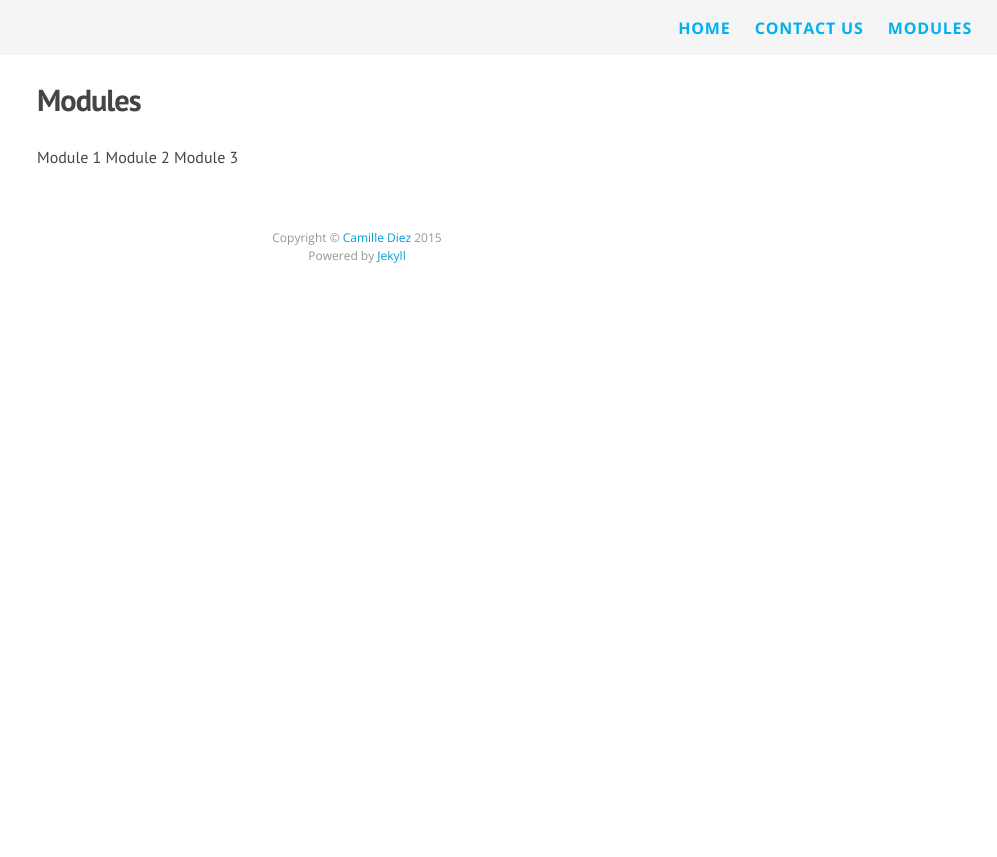
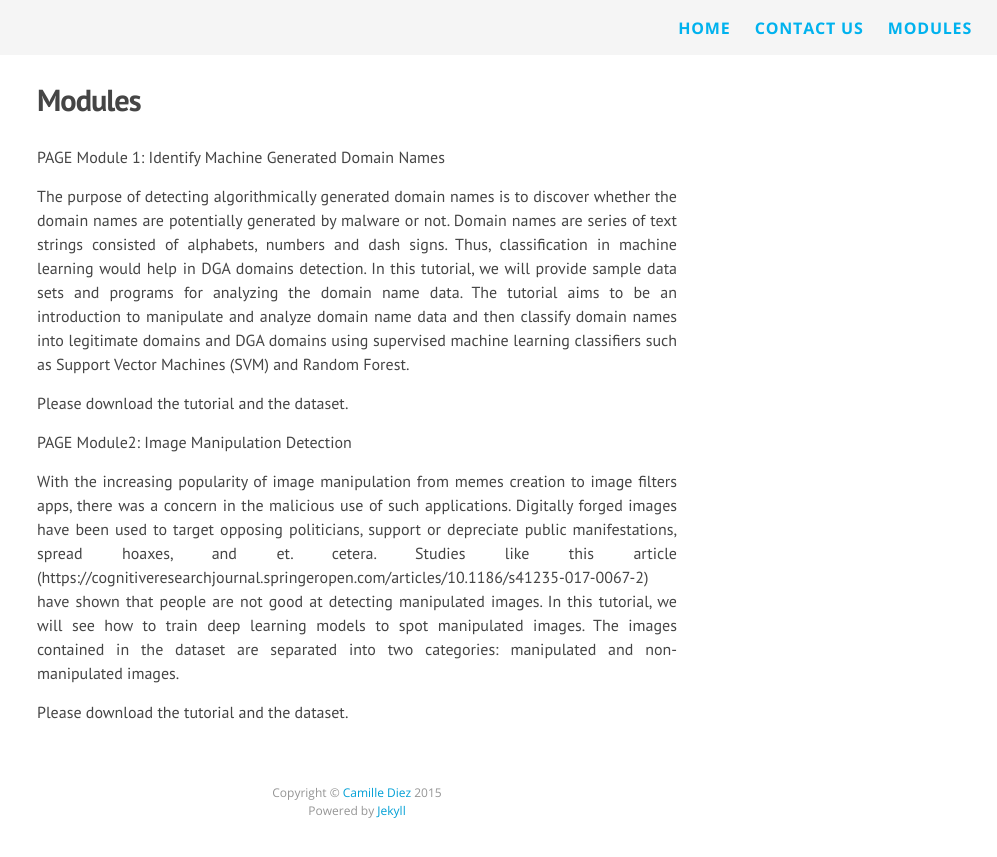
Before and after one commit to daisecpace/daisecpace, a Jekyll site: the page built from modules.md, in a window 1280 px wide. Shown: the top 857 px of the page, without its empty margins (283-1280 px from the left). Built offline with Jekyll 4.4.1, drawn with Linux system fonts in a browser that asks for light colours; nearby versions of some CDN libraries; Markdown is read by kramdown in place of the engine named in the settings.

Commit message:
Adding the content in each tab

```diff
--- a/modules.md
+++ b/modules.md
@@ -3,6 +3,18 @@ layout: page
 title: Modules
 permalink: /modules/
 ---
-Module 1
-Module 2
-Module 3
+PAGE Module 1:  Identify Machine Generated Domain Names
+
+The purpose of detecting algorithmically generated domain names is to discover whether the domain names are potentially generated by malware or not. Domain names are series of text strings consisted of alphabets, numbers and dash signs. Thus, classification in machine learning would help in DGA domains detection. In this tutorial, we will provide sample data sets and programs for analyzing the domain name data. The tutorial aims to be an introduction to manipulate and analyze domain name data and then classify domain names into legitimate domains and DGA domains using supervised machine learning classifiers such as Support Vector Machines (SVM) and Random Forest.
+
+Please download the tutorial and the dataset.
+
+
+
+PAGE Module2:  Image Manipulation Detection
+
+With the increasing popularity of image manipulation from memes creation to image filters apps, there was a concern in the malicious use of such applications. Digitally forged images have been used to target opposing politicians, support or depreciate public manifestations, spread hoaxes, and et. cetera.
+Studies like this article (https://cognitiveresearchjournal.springeropen.com/articles/10.1186/s41235-017-0067-2) have shown that people are not good at detecting manipulated images. In this tutorial, we will see how to train deep learning models to spot manipulated images.
+The images contained in the dataset are separated into two categories: manipulated and non-manipulated images.
+
+Please download the tutorial and the dataset.
```
